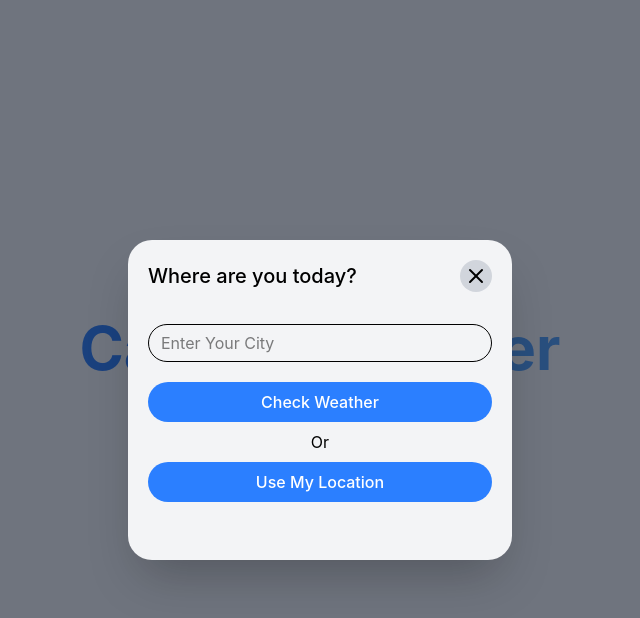
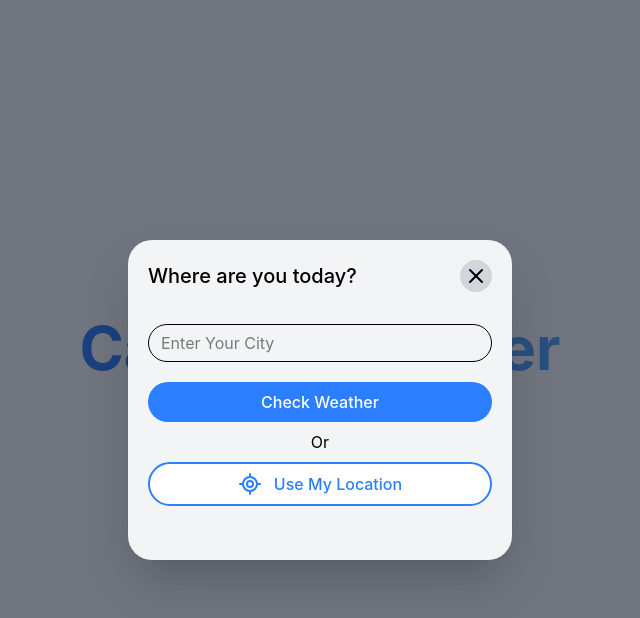
Before and after one commit to hasanalmahmud2024/cast-kit-weather-app, a React (Vite) app: page / in a window 1280 px wide. Both pictures are taken after a click on the button "Check Weather". Shown: the top 618 px of the page, without its empty margins (320-960 px from the left). Built offline with nearby package versions, Linux system fonts and the light colour scheme.

Commit message:
get browser Geolocation API to retrieve the user's latitude and longitude

```diff
--- a/src/components/LocationModal.jsx
+++ b/src/components/LocationModal.jsx
@@ -1,4 +1,4 @@
-import { X } from "lucide-react";
+import { LocateFixed, X } from "lucide-react";
 import { useState } from "react";
 
 const LocationModal = ({ onClose }) => {
@@ -9,6 +9,22 @@ const LocationModal = ({ onClose }) => {
         const value = city.trim()
         console.log(value)
     }
+
+    /**
+    Use the browser Geolocation API to retrieve the user's current latitude and longitude when they select "Use My Location", with a 10-second timeout and basic error handling for denied or unavailable location access.
+     */
+    const handleGeolocation = () => {
+        navigator.geolocation.getCurrentPosition((positions) => {
+            const { latitude, longitude } = positions.coords;
+            console.log(latitude, longitude)
+
+        }, (error) => {
+            console.log(error)
+        }, {
+            timeout: 10000
+        })
+    }
+
     return (
         <div className="fixed inset-0 flex items-center justify-center bg-gray-900/60">
             <div className="h-80 w-96 bg-gray-100 shadow-2xl rounded-3xl p-5">
@@ -27,7 +43,7 @@ const LocationModal = ({ onClose }) => {
                             placeholder="Enter Your City"
                             className="px-3 py-1.5 border rounded-4xl w-full"
                             value={city}
-                            onChange={(e)=>setCity(e.target.value)}
+                            onChange={(e) => setCity(e.target.value)}
                         />
                         <div>
                             <button
@@ -45,9 +61,12 @@ const LocationModal = ({ onClose }) => {
                 <div>
                     <button
                         type="button"
-                        className="rounded-4xl w-full bg-blue-500 px-5 py-2 text-md font-medium text-white transition-all delay-100 hover:scale-110"
+                        onClick={handleGeolocation}
+                        className="rounded-4xl w-full text-blue-500 border-2 border-blue-500 px-5 py-2 text-md font-medium bg-white transition-all delay-100 hover:scale-110"
                     >
-                        Use My Location
+                        <div className="flex justify-center gap-3">
+                            <LocateFixed /> <span>Use My Location</span>
+                        </div>
                     </button>
                 </div>
             </div>
```
